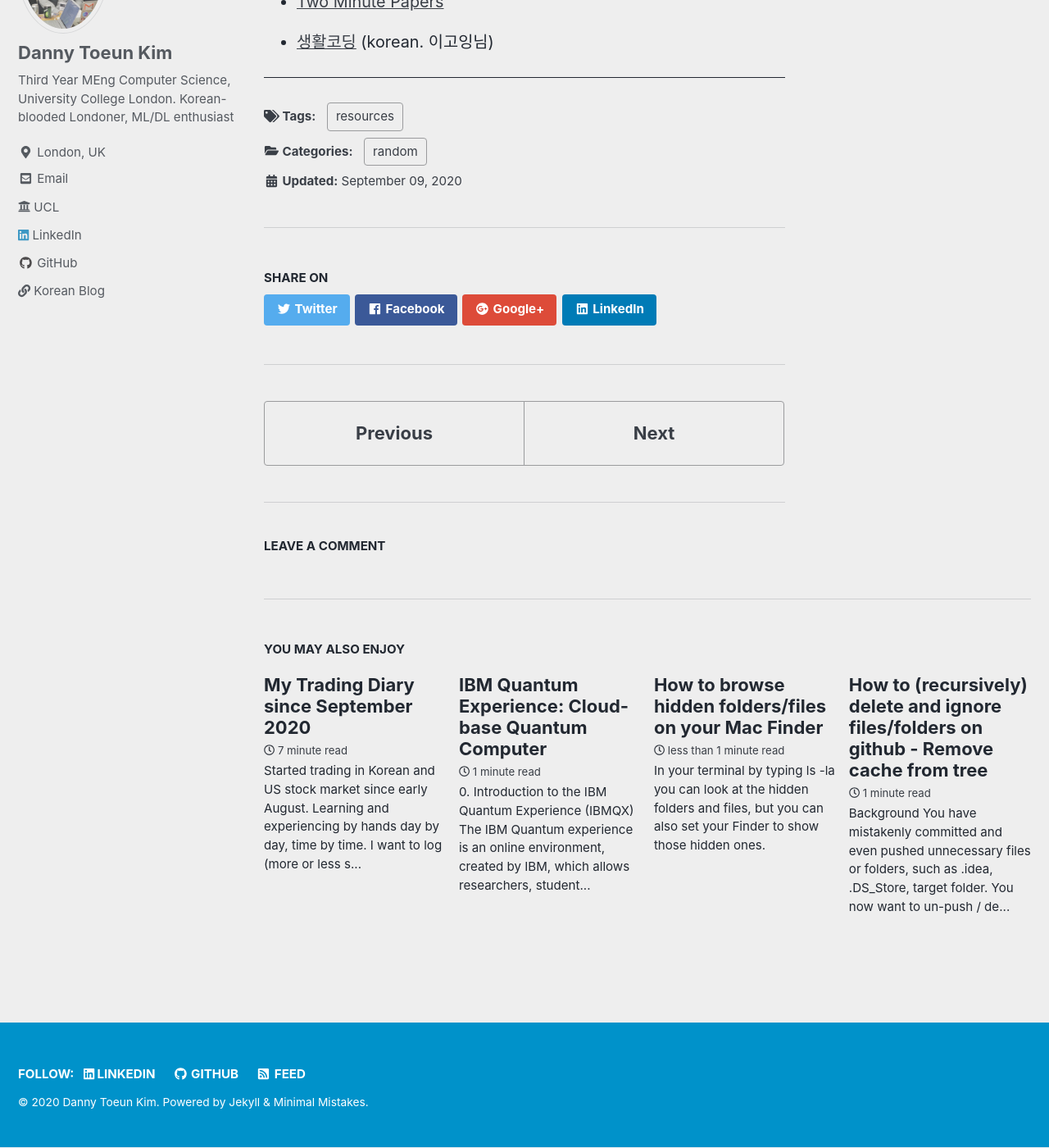
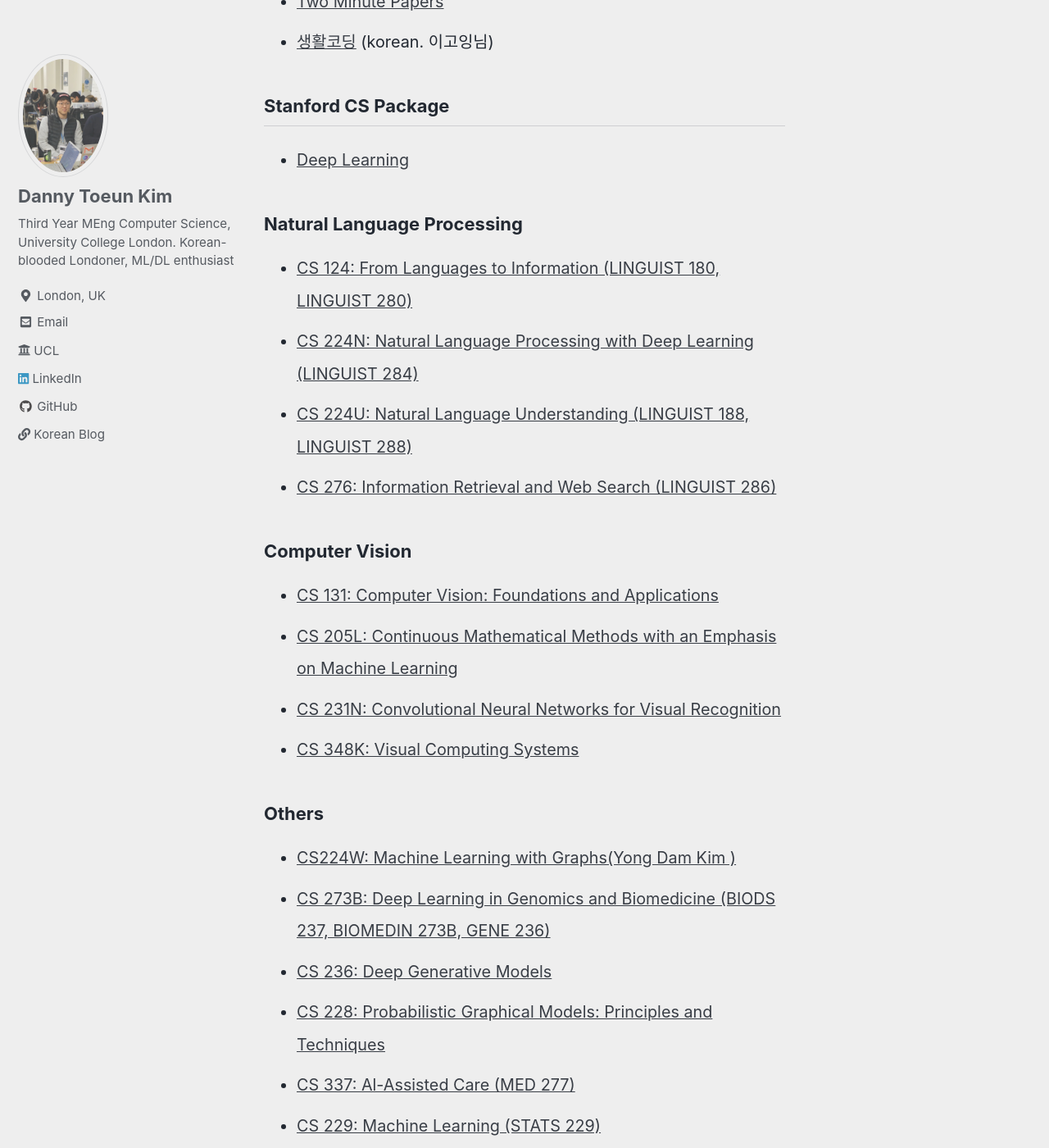
Before and after one commit to kimdanny/blog, a Jekyll site: the page built from _posts/random/2020-09-09-learning-resources.md, in a window 1280 px wide and 1400 px high, scrolled down 6451 px. Shown: the whole window at 82% size. Built offline with Jekyll 4.4.1, drawn with Linux system fonts in a browser that asks for light colours; cached includes are drawn as plain includes; nearby versions of some CDN libraries; comment, search, counter and statistics services are not loaded; some of the changed lines change nothing that is shown; some of the changed text lies outside the part shown.

Commit message:
wayfinder and stanford

```diff
--- a/_posts/random/2020-09-09-learning-resources.md
+++ b/_posts/random/2020-09-09-learning-resources.md
@@ -143,3 +143,30 @@
 - [CS Dojo](https://www.youtube.com/channel/UCxX9wt5FWQUAAz4UrysqK9A)
 - [Two Minute Papers](https://www.youtube.com/user/keeroyz/featured)
 - [생활코딩](https://www.youtube.com/channel/UCvc8kv-i5fvFTJBFAk6n1SA) (korean. 이고잉님)
+
+
+## Stanford CS Package
+- [Deep Learning](http://web.stanford.edu/class/cs230/)
+
+### Natural Language Processing
+- [CS 124: From Languages to Information (LINGUIST 180, LINGUIST 280)](http://web.stanford.edu/class/cs124/)
+- [CS 224N: Natural Language Processing with Deep Learning (LINGUIST 284)](http://web.stanford.edu/class/cs224n/)
+- [CS 224U: Natural Language Understanding (LINGUIST 188, LINGUIST 288)](http://web.stanford.edu/class/cs224u/)
+- [CS 276: Information Retrieval and Web Search (LINGUIST 286)](http://web.stanford.edu/class/cs2760)
+
+### Computer Vision
+- [CS 131: Computer Vision: Foundations and Applications](http://cs131.stanford.edu)
+- [CS 205L: Continuous Mathematical Methods with an Emphasis on Machine Learning](http://web.stanford.edu/class/cs205l/)
+- [CS 231N: Convolutional Neural Networks for Visual Recognition](http://cs231n.stanford.edu/)
+- [CS 348K: Visual Computing Systems](http://graphics.stanford.edu/courses/cs348v-18-winter/)
+
+### Others
+- [CS224W: Machine Learning with Graphs(Yong Dam Kim )](http://web.stanford.edu/class/cs224w/)
+- [CS 273B: Deep Learning in Genomics and Biomedicine (BIODS 237, BIOMEDIN 273B, GENE 236)](https://canvas.stanford.edu/courses/51037)
+- [CS 236: Deep Generative Models](https://deepgenerativemodels.github.io/)
+- [CS 228: Probabilistic Graphical Models: Principles and Techniques](https://cs228.stanford.edu/)
+- [CS 337: Al-Assisted Care (MED 277)](http://cs337.stanford.edu/)
+- [CS 229: Machine Learning (STATS 229)](http://cs229.stanford.edu/)
+- [CS 229A: Applied Machine Learning](https://cs229a.stanford.edu)
+- [CS 234: Reinforcement Learning](http://s234.stanford.edu)
+- [CS 221: Artificial Intelligence: Principles and Techniques](https://stanford-cs221.github.io/autumn2019/)
--- /dev/null
+++ b/_posts/random/2020-09-17-fb-wayfinder.md
@@ -0,0 +1,79 @@
+---
+title: "My personal takeaways from \'Facebook Wayfinder EMEA 2020\'"
+categories:
+  - random
+tags:
+  - facebook
+
+---
+
+## 15 minutes 1:1 session with a facebooker
+
+### My concern and mixed thoughts
+
+I'm interested in Machine Learning / Deep Learning and their various use cases like computer vision, NLP, etc..
+During the summer last year, I took part in a 3-month long AI bootcamp that covers wide range of AI theories. This summer,
+I could intern at investment bank as a Data Analyst.
+
+However, as I get deeper and deeper into this area, I feel like that software engineering skill has to be preceded
+before learning those Data engineering topics. Although, I might be good at some data analysis and people say that Data Engineer
+will be one of the most demanding job in the near future, I still see lots and lots of SW developer job postings,
+and I think that even if the future calls for lots of Data scientist, after all,
+the final products are for end-users like us, which means that SW developers will never lose their status.
+
+I see tons of things to learn to be a Data Scientist/Engineer, but it's the same for CS core subjects.
+During undergraduate period, should I weigh CS core subjects more than the analytics/ML/DL subjects? or should I care both?
+If I apply for intern for next summer period, should I apply for Data Engineering intern rather than the SWE intern?
+I'm choosing modules these days, and considering between DB, Network, ML and AI. Should I fully focus on DB and Network for my 3rd year?
+
+
+### Advices from facebookers
+
+1. _**Should I focus on CS core modules before learning Data related subjects?**_
+
+    Sort of Agree, but in data engineering team there are lots of employees who does not have background not in CS,
+    like physics or math. It is true that you don't need to know how SW works professionally to work as a data engineer.
+    However, I do agree that if you have SWE background, it will definitely help you do better in DE field as well.
+    No data engineer can work without a cooperation with sw engineers and vice versa.
+    They all work closely together, which in turn means that those two roles are interchangeable to some degree.
+    Therefore, one who has strong foundation of CS concept can 'co-work' better than ones who do not have CS background.
+
+2. _**If I could work as an intern next summer, which role do you recommend between SWE and DE?**_
+
+    If your goal is to become a Data Engineer, there is no single reason to work as a SWE intern before working as a DE.
+    It is still true that CS knowledge and SWE experience is important whichever role you undertake, but in terms of doing intern,
+    where you can get real-world experience, it would be better for you to work as a DE intern to be a full-time DE.
+    Plus, SW engineers have possibility to be allocated into iOS or android development, which you might not really interested in.
+    However, when employing a SW engineer, employers consider the possibility and your potential to be allocated in different SW engineering field,
+    which means that you will have higher chance to get offer as a Data Engineer.
+
+3. _**Data Engineer (DE) Vs. Data Scientist (DS)**_
+
+    First of all, of course, both DS and DE make contribution to the development of a product.
+    The term DE and DS both falls under the umbrella of Data Analytics.
+    What makes DS and DE different is how they contribute to the analytics mission.
+    DS performs analyses that inform the decisions and strategies, while DE builds infrastructure to automate common workflows + democratise insights.
+
+    They set Ideation and Minimum Viable Product, followed by Product market Fit and Optimisation and growth / maturity of the product.
+    The objective of Product Market Fit and Optimisation is to identify who the product is working for and optimise their experience.
+    Here, DS questions 'who are the power users of this product' and 'what makes a user come back to the product'.
+    DE questions for foundational datasets and deep-dive dashboards for explanation.
+    Next, the objective of Growth and Maturity is to scale the product to millions of users and look for new opportunities to further its success.
+    Here, DS questions 'how does use of the product affect the ecosystem' and 'what is causing people to have bad experiences'.
+    DE then performs 'Anomaly detection', 'Root cause analysis' and makes automated metric reporting system.
+
+    To be successful in either role, you will need some baseline hard and soft skills.
+    When it comes to hard skills, you need to have Data manipulation (SQL) and visualisation skills and basic programming skills.
+    Here, for Data Scientists, you need to have probability and statistics analysis abilities.
+    For Data Engineers, you need to know how to do data modelling, and more advanced SQL and Query performance optimisation skills.
+
+    Regarding soft skills, they both should have Autonomy (identifying white space and driving a project forward),
+    Scope (taking ownership of an area, being the data expert) and Communication skill (explaining complex concepts to non-technical people).
+    Here, DS are required to have Product sense and influence (understanding what makes a great product and developing concrete recommendations from his analysis),
+    while DE are expected to have Engineering Mindset (applying engineering thinking to building data infrastructure).
+
+4. _**Extra tips on CV**_
+
+    Make it short and light as much as possible. Don't exceed a single page. The most important point is a coherence of your CV and
+    relevance to your position. For example, SW Engineering recruiter won't be too interested in your Data Engineering skills, so do not
+    include all that you've done. Just include what's relevant to your future position.
```
